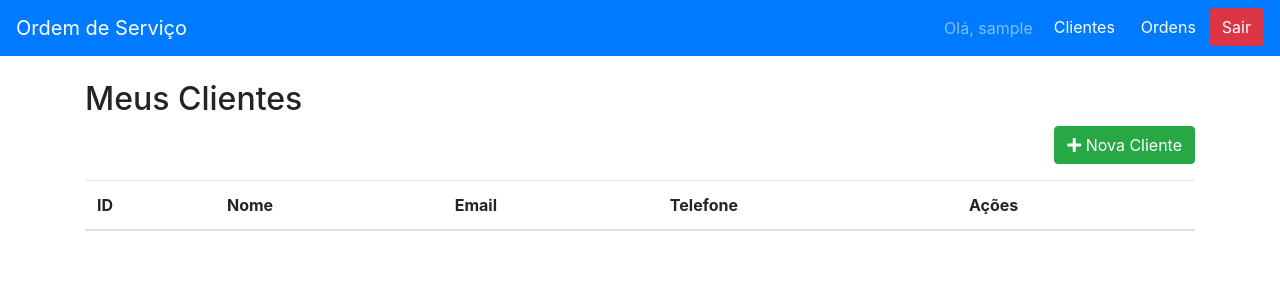
After one commit to hevertongomes256/os_generator, a Django app: page /person/list in a window 1280 px wide. The commit adds this page. Shown: the top 300 px of the page. Run offline with Django 5.2, Linux system fonts and the light colour scheme; the visitor is signed in with stand-in values (Sample User, id 1); data comes from the database, SQL or seed files in the repository; lists and menus that the app fills with data are empty; some libraries are stand-ins or nearby versions.

Commit message:
feat:initial client

```diff
--- /dev/null
+++ b/person/templates/clients/clients-list.html
@@ -0,0 +1,42 @@
+<!-- clients/client_list.html -->
+{% extends 'base.html' %}
+{% block content %}
+<h2>Meus Clientes</h2>
+<div class="d-flex justify-content-end mb-3">
+    <a href="" class="btn btn-success">
+        <i class="fas fa-plus"></i> Nova Cliente
+    </a>
+</div>
+<table class="table">
+    <thead>
+        <tr>
+            <th>ID</th>
+            <th>Nome</th>
+            <th>Email</th>
+            <th>Telefone</th>
+            <th>Ações</th>
+        </tr>
+    </thead>
+    <tbody>
+        {% for client in object_list %}
+        <tr>
+            <td>{{ client.id }}</td>
+            <td>{{ client.fist_name }} {{ client.last_name }}</td>
+            <td>{{ client.email }}</td>
+            <td>{{ client.phone }}</td>
+            <td>
+                <a href="" class="btn btn-sm btn-primary" title="Editar">
+                    <i class="fas fa-edit"></i>
+                </a>
+                <form action="" method="post" style="display: inline;">
+                    {% csrf_token %}
+                    <button type="submit" class="btn btn-sm btn-danger" title="Excluir" onclick="return confirm('Confirma exclusão?');">
+                        <i class="fas fa-trash-alt"></i>
+                    </button>
+                </form>
+            </td>
+        </tr>
+        {% endfor %}
+    </tbody>
+</table>
+{% endblock %}
--- a/person/urls.py
+++ b/person/urls.py
@@ -1,8 +1,10 @@
 from django.contrib.auth import views as auth_views
 from django.contrib.auth.views import LogoutView
 from django.urls import path
+from .views import PersonListView
 
 urlpatterns = [
     path('/login/', auth_views.LoginView.as_view(template_name='registration/login.html'), name='login'),
     path('/logout/', LogoutView.as_view(), name='logout'),
+    path('/list', PersonListView.as_view(), name='clients-list'),
 ]
--- a/person/views.py
+++ b/person/views.py
@@ -1,3 +1,11 @@
-from django.shortcuts import render
+from django.contrib.auth.mixins import LoginRequiredMixin
+from django.views.generic import ListView
+from .models import Person
 
-# Create your views here.
+
+class PersonListView(LoginRequiredMixin, ListView):
+    model = Person
+    template_name = 'clients/clients-list.html'
+
+    def get_queryset(self):
+        return Person.objects.filter(person_type=2)
--- a/templates/base.html
+++ b/templates/base.html
@@ -18,6 +18,8 @@
                     <li class="nav-item">
                         <span class="navbar-text mr-2">Olá, {{ user.username }}</span>
                     </li>
+                    <a href="{% url 'clients-list' %}" class="btn btn-primary">Clientes</a>
+                    <a href="{% url 'orders-list' %}" class="btn btn-primary">Ordens</a>
                     <form action="{% url 'logout' %}" method="post" style="display:inline;">
                         {% csrf_token %}
                         <button type="submit" class="btn btn-danger">Sair</button>
```
Also changed, not shown: person/forms.py (+12 -0 lines).
